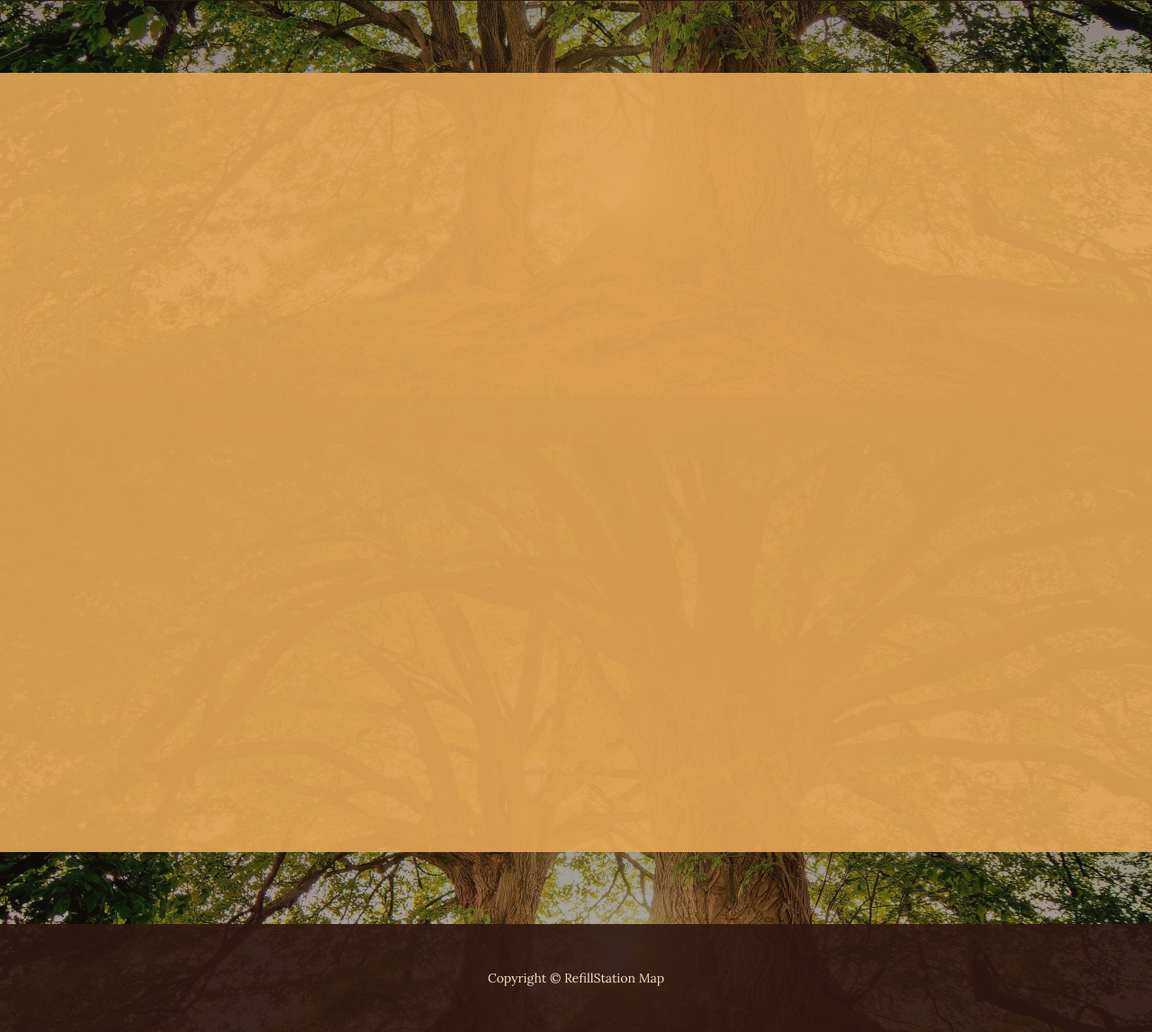
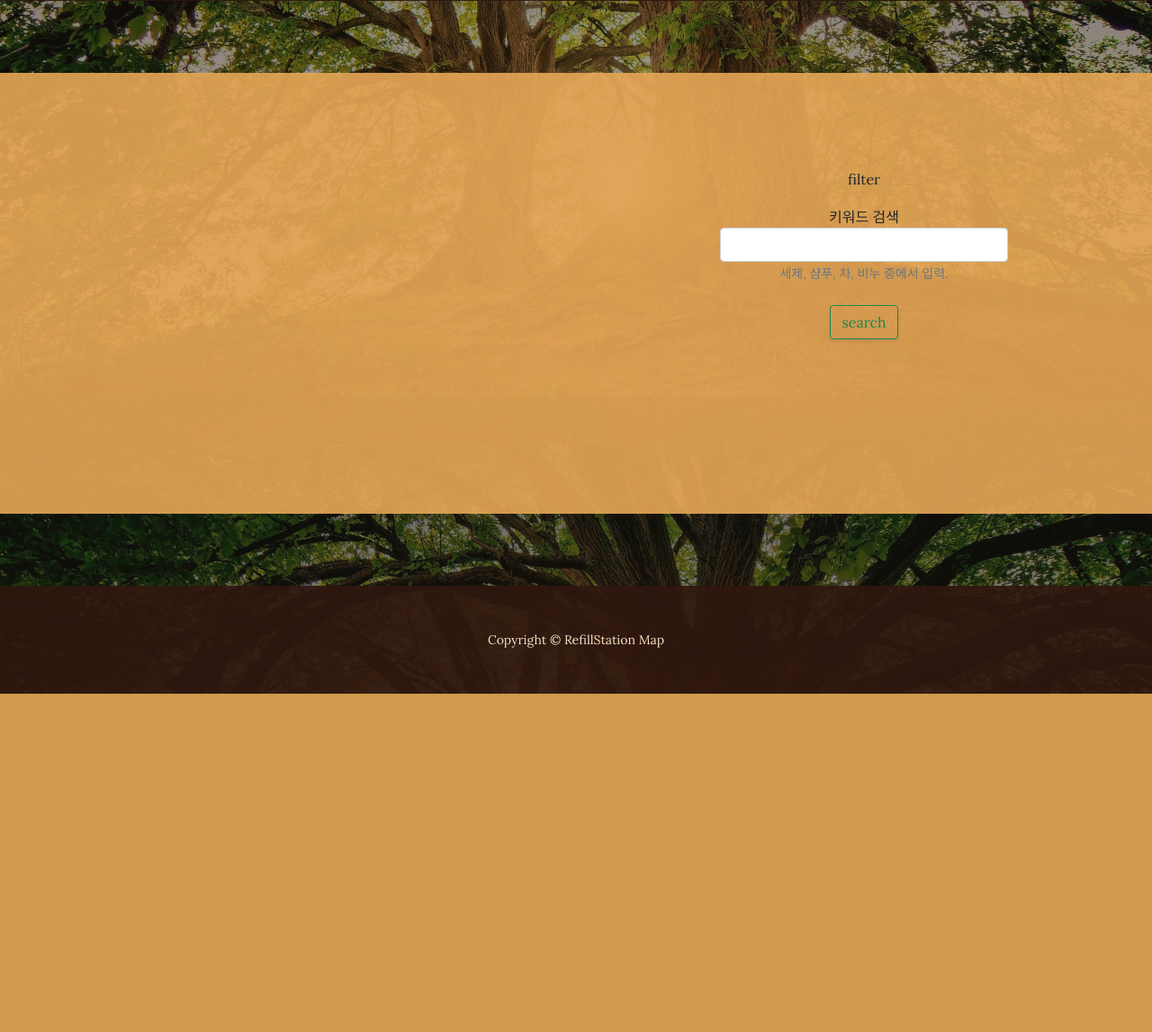
Before and after one commit to imsmile2000/Refillstation-map, a Django app: page /map/ in a window 1280 px wide. Shown: the part 359-1506 px from the top of the page at 90% size. After the commit the page ends 1130 px from the top, so only its background shows below. Run offline with Django 4.2, Linux system fonts and the light colour scheme; data comes from the database, SQL or seed files in the repository; some libraries are stand-ins or nearby versions.

Commit message:
Feature : keyword 검색을 통한 filtering

```diff
--- a/RefillStationMap/Map/views.py
+++ b/RefillStationMap/Map/views.py
@@ -31,13 +31,20 @@
 
 def map(request):
 
-    # store 카테고리별로 분류해서 json으로 store.html에 넘기기 => res_data 생성할 때 필터링해서 특정 데이터만 넣어
-    # 1. 사용자가 고른 값으로 필터링
-    input = "세제" #카테고리가 세제인경우.
-    stores = Store.objects.filter(category=input)
-    print(stores)
-    stores_js = serializers.serialize("json", stores)
-    print(stores_js)
+    if request.method == "POST":
+
+        keyword = request.POST['keyword']
+        # store 카테고리별로 분류해서 json으로 store.html에 넘기기 => res_data 생성할 때 필터링해서 특정 데이터만 넣어
+        # 1. 사용자가 고른 값으로 필터링
+        input = keyword #카테고리가 세제인경우.
+        stores = Store.objects.filter(category=input)
+        print(stores)
+        stores_js = serializers.serialize("json", stores)
+        print(stores_js)
 
 
-    return render(request,'store.html',{'res_data' : stores_js})
+        return render(request,'store.html',{'res_data' : stores_js})
+    else:
+        stores = Store.objects.all()
+        stores_js = serializers.serialize("json", stores)
+        return render(request,'store.html',{'res_data' : stores_js})
--- a/RefillStationMap/templates/store.html
+++ b/RefillStationMap/templates/store.html
@@ -40,9 +40,35 @@
             </div>
         </nav>
         <section class="page-section cta">
-            <div class="container" style="text-align: center; "> <!--아래의 div를 가운데정렬-->
-                <div id="map" style=" display: inline-block; width:900px; height:700px; "></div>
+            <div class="map_wrap" style="overflow:hidden;height:330px">
+                <div id="mapWrapper" style="width:50%;height:300px;float:left">
+                    <div id="map" style="width:100%;height:100%; margin-left: 5%;"></div> <!-- 지도를 표시할 div 입니다 -->
+                </div>
+                <div id="rvWrapper" style="width:50%;height:300px;float:left">
+                    <div id="filter" style="width:100%;height:100%;">
+                        <br>
+                        <p style="text-align: center;">filter</p>
+                        <form name = "filter_form" style = "display: block;" action="{% url 'Map:store' %}" method = "POST" >
+                            {% csrf_token %}
+                            <div class="form-group col-md-6" style="text-align: center; margin-left: 25%;">
+                                <label for="filter">키워드 검색</label>
+                                <input class="form-control" type = "filter" name = "keyword" size="10" >
+                                <small id="filterinline" class="text-muted">
+                                    세제, 샴푸, 차, 비누 중에서 입력.
+                                </small>
+                            </div>
+                            <br>
+                            <div class = "text-center"><input class="btn btn-outline-success" type = "submit" value ="search"></div>
+                        </form>
+                    </div> <!-- 로드뷰를 표시할 div 입니다 -->
+                </div>
             </div>
+            <!-- <div class="container" >  -->
+                <!--아래의 div를 가운데정렬 : style="text-align: center; "-->
+                <!-- <div id="map" style=" width: 200px; height:500px; display: inline; "></div> -->
+                <!--display: inline-block;-->
+                <!-- <div style=" width: 300px; height:400px; background-color:aqua; display:inline;"></div>
+            </div> -->
         </section>
         <footer class="footer text-faded text-center py-5">
             <div class="container"><p class="m-0 small">Copyright &copy; RefillStation Map</p></div>
@@ -59,7 +85,7 @@
             const container = document.getElementById('map'); //지도를 담을 영역의 DOM 레퍼런스
             const options = { //지도를 생성할 때 필요한 기본 옵션
                 center: new kakao.maps.LatLng(37.5578333, 126.9051334), //지도의 중심좌표 => 사용자의 위치로 설정예정.
-                level: 3 //지도의 레벨(확대, 축소 정도)
+                level: 7 //지도의 레벨(확대, 축소 정도)
             };
             const map = new kakao.maps.Map(container, options); //지도 생성 및 객체 리턴
             // 마커가 표시될 위치입니다
```
